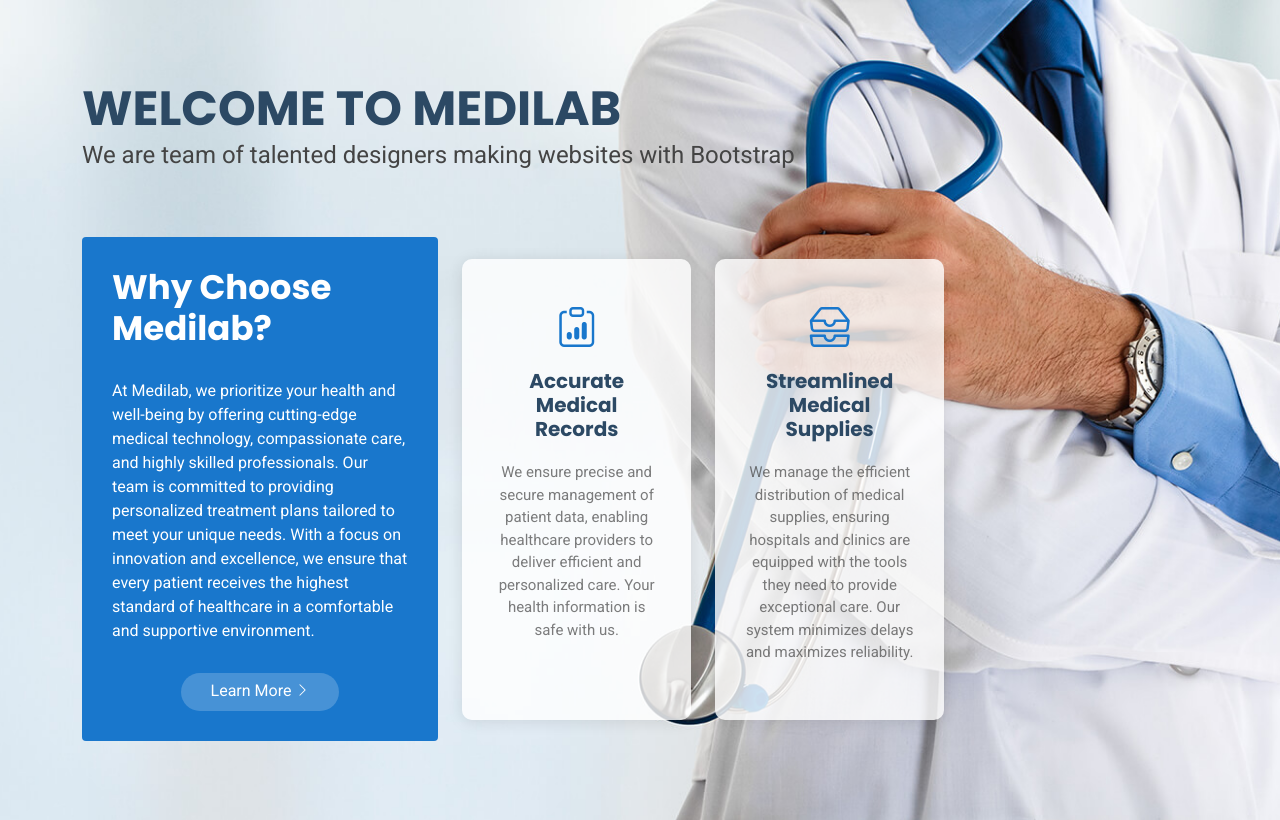
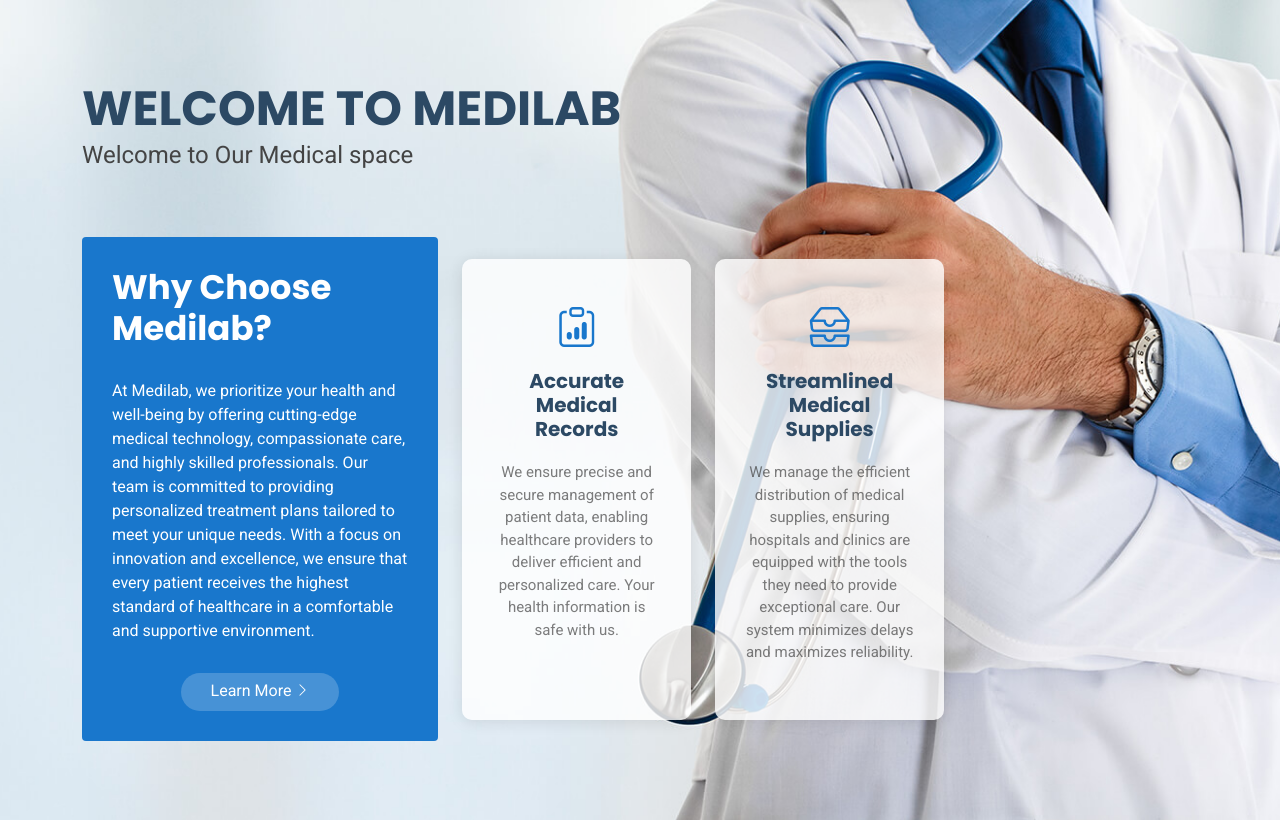
Before and after one commit to Kathoni/Emobilis-Group2-Medilab-website, a Django app: template application/templates/index.html in a window 1280 px wide. Shown: the part 113-933 px from the top of the page. Run offline with Django 3.2, Linux system fonts and the light colour scheme; the template is opened without the code that fills it, so the values that code supplies are empty; some libraries are stand-ins or nearby versions.

Commit message:
further rectifications

```diff
--- a/application/templates/index.html
+++ b/application/templates/index.html
@@ -4,7 +4,7 @@
 <head>
   <meta charset="utf-8">
   <meta content="width=device-width, initial-scale=1.0" name="viewport">
-  <title>Index - Medilab Bootstrap Template</title>
+  <title>Index - Medilab B</title>
   <meta name="description" content="">
   <meta name="keywords" content="">
 
@@ -113,7 +113,7 @@
 
         <div class="welcome position-relative" data-aos="fade-down" data-aos-delay="100">
           <h2>WELCOME TO MEDILAB</h2>
-          <p>We are team of talented designers making websites with Bootstrap</p>
+          <p>Welcome to Our Medical space</p>
         </div><!-- End Welcome -->
 
         <div class="content row gy-4">
```
